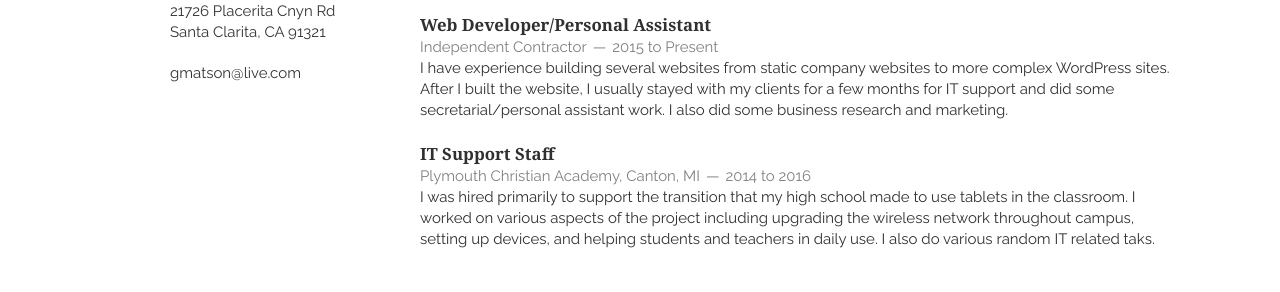
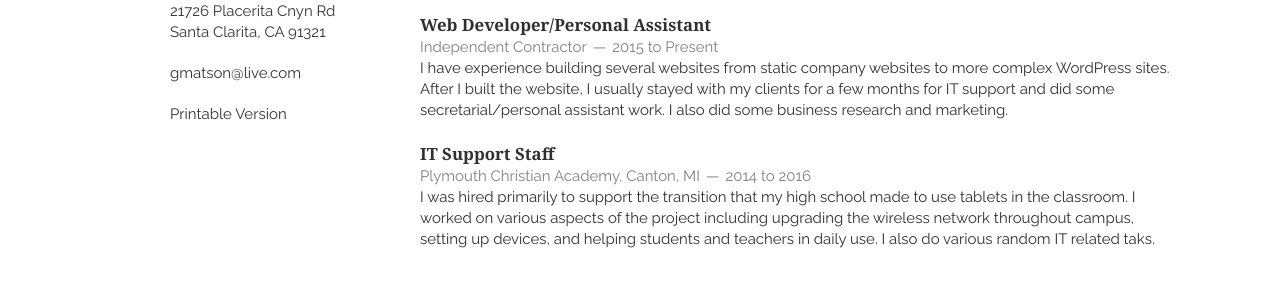
Before and after one commit to gerdums/gerdums.github.io, a Jekyll site: the page built from resume/index.html, in a window 1280 px wide. Shown: the part 358-650 px from the top of the page. Built offline with Jekyll 4.4.1, drawn with Linux system fonts in a browser that asks for light colours; nearby versions of some CDN libraries.

Commit message:
Update layout.html

```diff
--- a/_layouts/layout.html
+++ b/_layouts/layout.html
@@ -74,6 +74,7 @@
             <!--<a href="https://github.com/gerdums"><i class="fa fa-github"></i> gerdums</a> <br>
             <a href="https://twitter.com/gareth2016"><i class="fa fa-twitter"></i> @gareth2016</a>-->
         </p>
+	<a href="{{ site.url }}/images/resume.pdf" target="_blank">Printable Version</a>
     </header>
     <div class="twelve columns clearfix">
 
```
